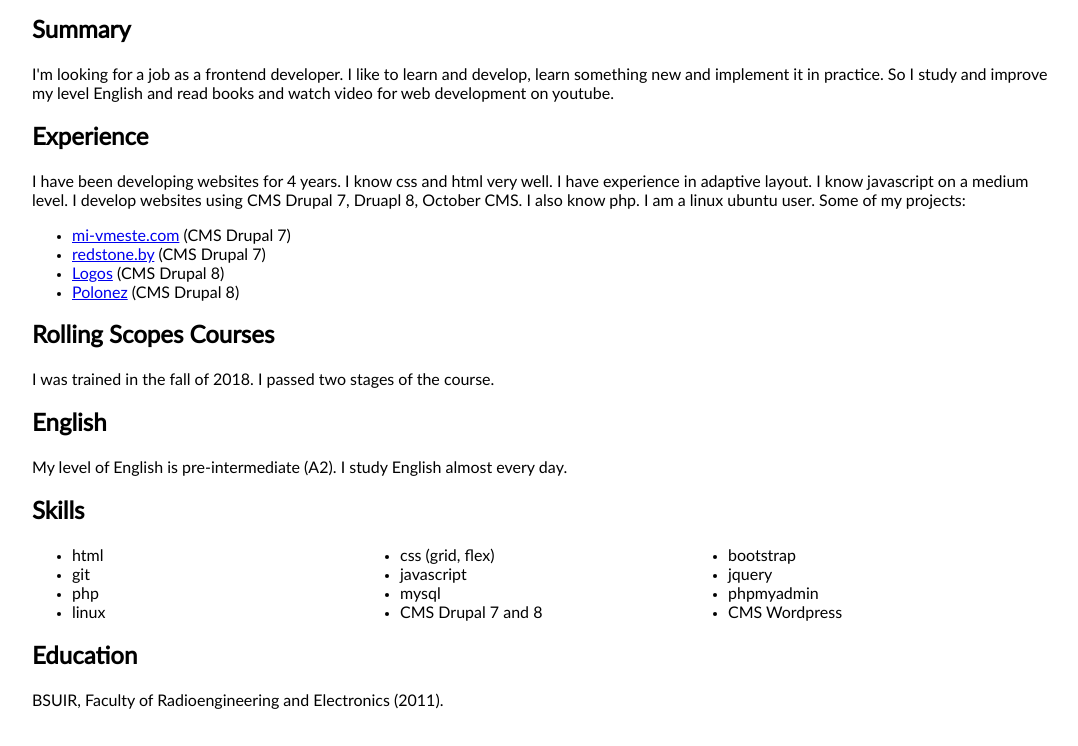
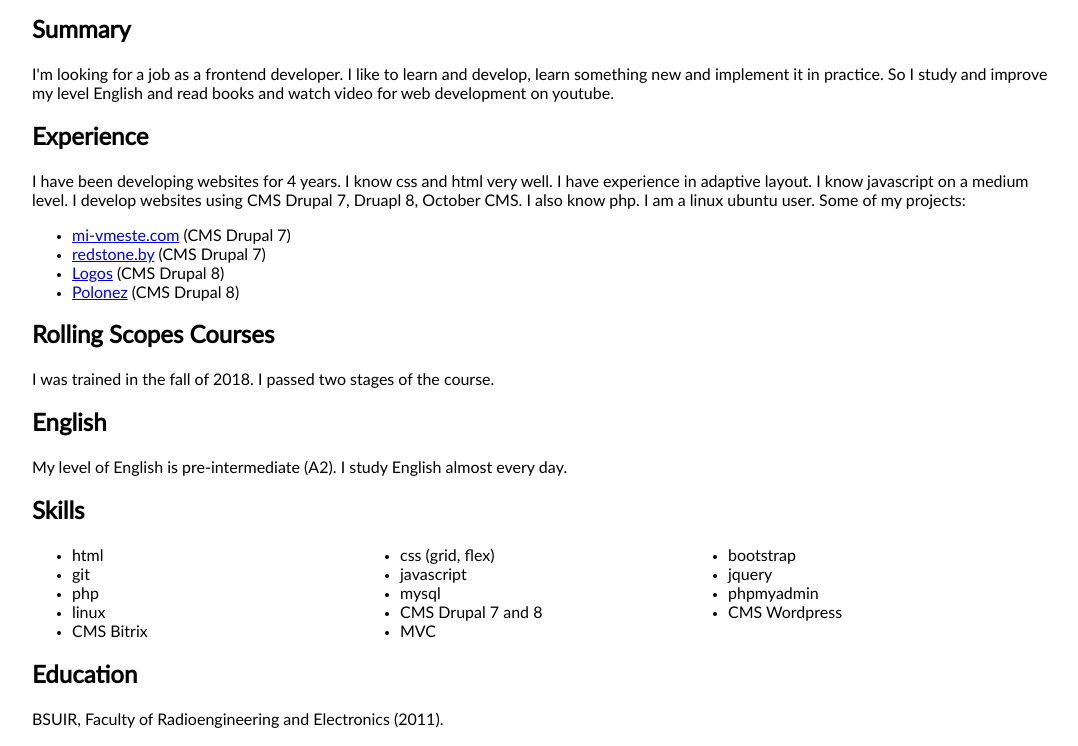
Before and after one commit to Serg8/resume, a plain HTML site: page index.html in a window 1280 px wide. Shown: the part 459-1205 px from the top of the page, without its empty margins (96-1174 px from the left). Drawn offline with Linux system fonts and the light colour scheme.

Commit message:
Update index.html

```diff
--- a/index.html
+++ b/index.html
@@ -66,6 +66,8 @@ Some of my projects:</p>
           <li>linux</li>
           <li>CMS Drupal 7 and 8</li>
           <li>CMS Wordpress</li>
+          <li>CMS Bitrix</li>
+          <li>MVC</li>
         </ul>
       </section>
      <section>
```
